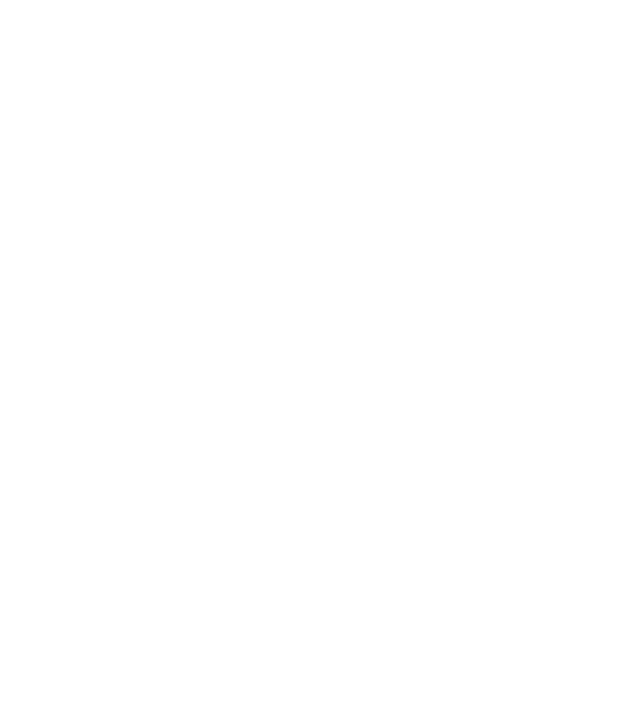
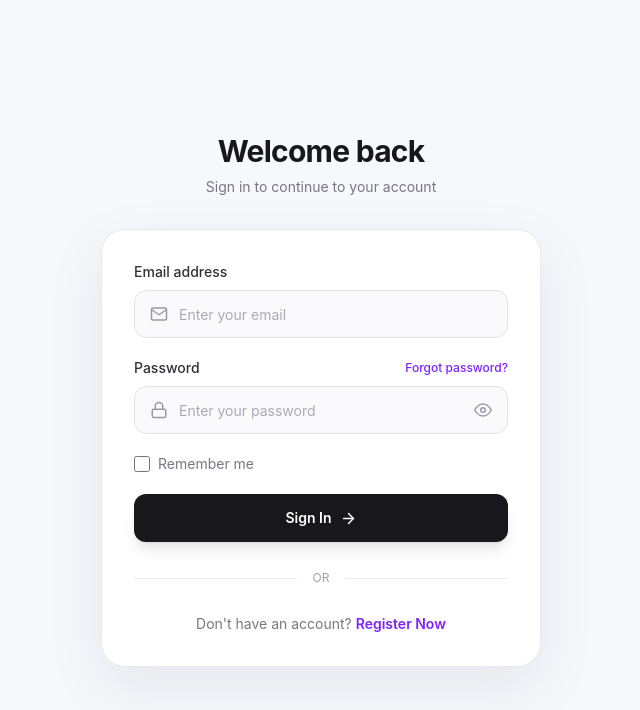
Before and after one commit to mahirTheCoder/management_frontend, a React (Vite) app in the folder management_frontend/: page /login in a window 1280 px wide. Before the commit this address had no page. Shown: the top 710 px of the page, without its empty margins (319-959 px from the left). Built offline with nearby package versions, Linux system fonts and the light colour scheme; no server answers.

Commit message:
ssign in ui

```diff
--- a/management_frontend/package.json
+++ b/management_frontend/package.json
@@ -15,7 +15,7 @@
     "axios": "^1.19.0",
     "react": "^19.2.5",
     "react-dom": "^19.2.5",
-    "react-icons": "^5.6.0",
+    "react-icons": "^5.7.0",
     "react-router": "^7.15.0",
     "react-router-dom": "^7.18.2",
     "react-slick": "^0.31.0",
--- a/management_frontend/src/App.jsx
+++ b/management_frontend/src/App.jsx
@@ -1,13 +1,18 @@
 import React from "react";
 import { BrowserRouter, Routes, Route } from "react-router";
-import Home from './pages/Home'
+import Home from "./pages/Home";
+import { AuthProvider } from "./context/AuthContext";
+import SignIn from "./pages/SignIn";
 
 const App = () => {
   return (
     <BrowserRouter>
-      <Routes>
-        <Route path="/" element={<Home />} />
-      </Routes>
+      <AuthProvider>
+        <Routes>
+          <Route path="/" element={<Home />} />
+          <Route path="/login" element={<SignIn />} />
+        </Routes>
+      </AuthProvider>
     </BrowserRouter>
   );
 };
--- /dev/null
+++ b/management_frontend/src/context/AuthContext.jsx
@@ -0,0 +1,44 @@
+import { createContext, useContext, useState } from "react";
+import api from "../service/api";
+import { useEffect } from "react";
+
+const AuthContext = createContext();
+
+export const AuthProvider = ({ children }) => {
+  const [user, setUser] = useState(null);
+  const [loading, setLoading] = useState(true);
+
+  //   ----------get profile
+  const getProfile = async () => {
+    try {
+      const res = await api.get("/auth/getProfile");
+      setUser(res.data.user);
+    } catch (error) {
+      setUser(null);
+      console.error("Error fetching profile:", error);
+    } finally {
+      setLoading(false);
+    }
+  };
+
+  useEffect(() => {
+    getProfile();
+  }, []);
+
+  return (
+    <AuthContext.Provider
+      value={{
+        user,
+        setUser,
+        loading,
+        setLoading,
+      }}
+    >
+      {children}
+    </AuthContext.Provider>
+  );
+};
+
+export const useAuth = () => {
+  return useContext(AuthContext);
+};
--- a/management_frontend/src/pages/Home.jsx
+++ b/management_frontend/src/pages/Home.jsx
@@ -1,9 +1,30 @@
-import React from 'react'
+import api from "../service/api";
 
 const Home = () => {
+
+  const testSignin = async () => {
+    try {
+      const res = await api.post("/auth/signin", {
+        email: "hay@gmail.com",
+        password: "123458",
+      });
+
+      console.log("SIGNIN SUCCESS:", res.data);
+
+    } catch (error) {
+      console.error("SIGNIN ERROR:", error);
+    }
+  };
+
   return (
-    <div className='container pt-5 text-2xl font-bold text-green-500 '>Home working on frontend</div>
-  )
-}
+    <div>
+      <h1>Home working on frontend</h1>
 
-export default Home
+      <button onClick={testSignin}>
+        Test Signin
+      </button>
+    </div>
+  );
+};
+
+export default Home;
--- /dev/null
+++ b/management_frontend/src/pages/SignIn.jsx
@@ -0,0 +1,160 @@
+import { useState } from "react";
+import { Link } from "react-router";
+import {
+  FiMail,
+  FiLock,
+  FiEye,
+  FiEyeOff,
+  FiArrowRight,
+} from "react-icons/fi";
+
+const SignIn = () => {
+  const [showPassword, setShowPassword] = useState(false);
+
+  return (
+    <main className="min-h-screen bg-[#f7f8fc] text-[#17171c]">
+      <div className="flex min-h-screen items-center justify-center px-4 py-10">
+        <div className="w-full max-w-[440px]">
+
+          {/* Header */}
+          <div className="mb-8 text-center">
+            <h1 className="text-3xl font-bold tracking-tight text-[#17171c]">
+              Welcome back
+            </h1>
+
+            <p className="mt-2 text-sm text-[#777783]">
+              Sign in to continue to your account
+            </p>
+          </div>
+
+          {/* Card */}
+          <div className="rounded-[24px] border border-[#e8e8ee] bg-white p-6 shadow-[0_20px_60px_rgba(20,20,40,0.08)] sm:p-8">
+
+            <form className="space-y-5">
+
+              {/* Email */}
+              <div>
+                <label
+                  htmlFor="email"
+                  className="mb-2 block text-sm font-medium text-[#303039]"
+                >
+                  Email address
+                </label>
+
+                <div className="group relative">
+                  <FiMail
+                    size={18}
+                    className="absolute left-4 top-1/2 -translate-y-1/2 text-[#9a9aa5] transition-colors group-focus-within:text-violet-500"
+                  />
+
+                  <input
+                    id="email"
+                    name="email"
+                    type="email"
+                    placeholder="Enter your email"
+                    className="h-12 w-full rounded-xl border border-[#e3e3e9] bg-[#fafafd] pl-11 pr-4 text-sm text-[#17171c] outline-none placeholder:text-[#aaaab4] transition-all focus:border-violet-400 focus:bg-white focus:ring-4 focus:ring-violet-500/10"
+                  />
+                </div>
+              </div>
+
+              {/* Password */}
+              <div>
+                <div className="mb-2 flex items-center justify-between">
+                  <label
+                    htmlFor="password"
+                    className="text-sm font-medium text-[#303039]"
+                  >
+                    Password
+                  </label>
+
+                  <Link
+                    to="/forgot-password"
+                    className="text-xs font-medium text-violet-600 transition hover:text-violet-700"
+                  >
+                    Forgot password?
+                  </Link>
+                </div>
+
+                <div className="group relative">
+                  <FiLock
+                    size={18}
+                    className="absolute left-4 top-1/2 -translate-y-1/2 text-[#9a9aa5] transition-colors group-focus-within:text-violet-500"
+                  />
+
+                  <input
+                    id="password"
+                    name="password"
+                    type={showPassword ? "text" : "password"}
+                    placeholder="Enter your password"
+                    className="h-12 w-full rounded-xl border border-[#e3e3e9] bg-[#fafafd] pl-11 pr-12 text-sm text-[#17171c] outline-none placeholder:text-[#aaaab4] transition-all focus:border-violet-400 focus:bg-white focus:ring-4 focus:ring-violet-500/10"
+                  />
+
+                  <button
+                    type="button"
+                    onClick={() => setShowPassword(!showPassword)}
+                    className="absolute right-4 top-1/2 -translate-y-1/2 text-[#9a9aa5] transition hover:text-[#34343d]"
+                  >
+                    {showPassword ? (
+                      <FiEyeOff size={18} />
+                    ) : (
+                      <FiEye size={18} />
+                    )}
+                  </button>
+                </div>
+              </div>
+
+              {/* Remember Me */}
+              <label className="flex cursor-pointer items-center gap-2 text-sm text-[#777783]">
+                <input
+                  type="checkbox"
+                  className="h-4 w-4 rounded border-[#d8d8df] accent-violet-600"
+                />
+
+                Remember me
+              </label>
+
+              {/* Sign In */}
+              <button
+                type="submit"
+                className="group flex h-12 w-full items-center justify-center gap-2 rounded-xl bg-[#17171c] text-sm font-semibold text-white shadow-lg shadow-black/10 transition-all duration-300 hover:-translate-y-0.5 hover:bg-[#25252c] hover:shadow-xl"
+              >
+                Sign In
+
+                <FiArrowRight
+                  size={17}
+                  className="transition-transform duration-300 group-hover:translate-x-1"
+                />
+              </button>
+            </form>
+
+            {/* Divider */}
+            <div className="my-7 flex items-center gap-4">
+              <div className="h-px flex-1 bg-[#eeeeF2]" />
+
+              <span className="text-xs text-[#a0a0aa]">
+                OR
+              </span>
+
+              <div className="h-px flex-1 bg-[#eeeeF2]" />
+            </div>
+
+            {/* Register */}
+            <div className="text-center text-sm text-[#777783]">
+              Don't have an account?{" "}
+
+              <Link
+                to="/register"
+                className="font-semibold text-violet-600 transition hover:text-violet-700"
+              >
+                Register Now
+              </Link>
+            </div>
+          </div>
+
+        </div>
+      </div>
+    </main>
+  );
+};
+
+export default SignIn;
```
Also changed, not shown: management_frontend/src/context/Auth_Context.jsx (deleted), 1 other file (tests, documents, lock files or other folders).
